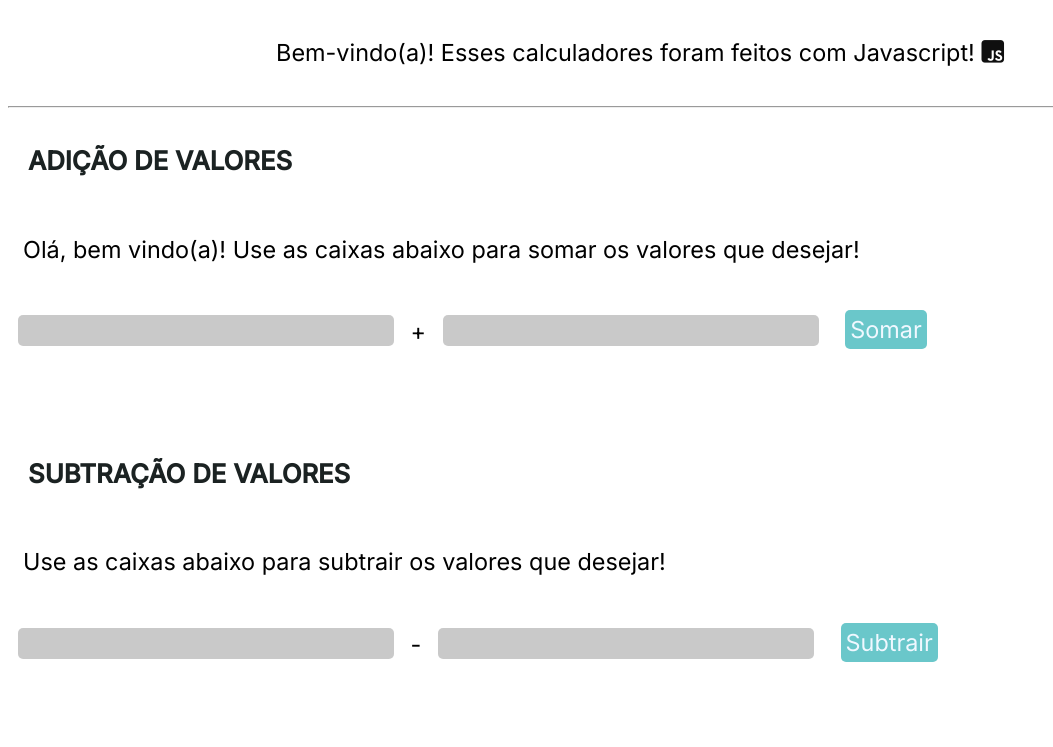
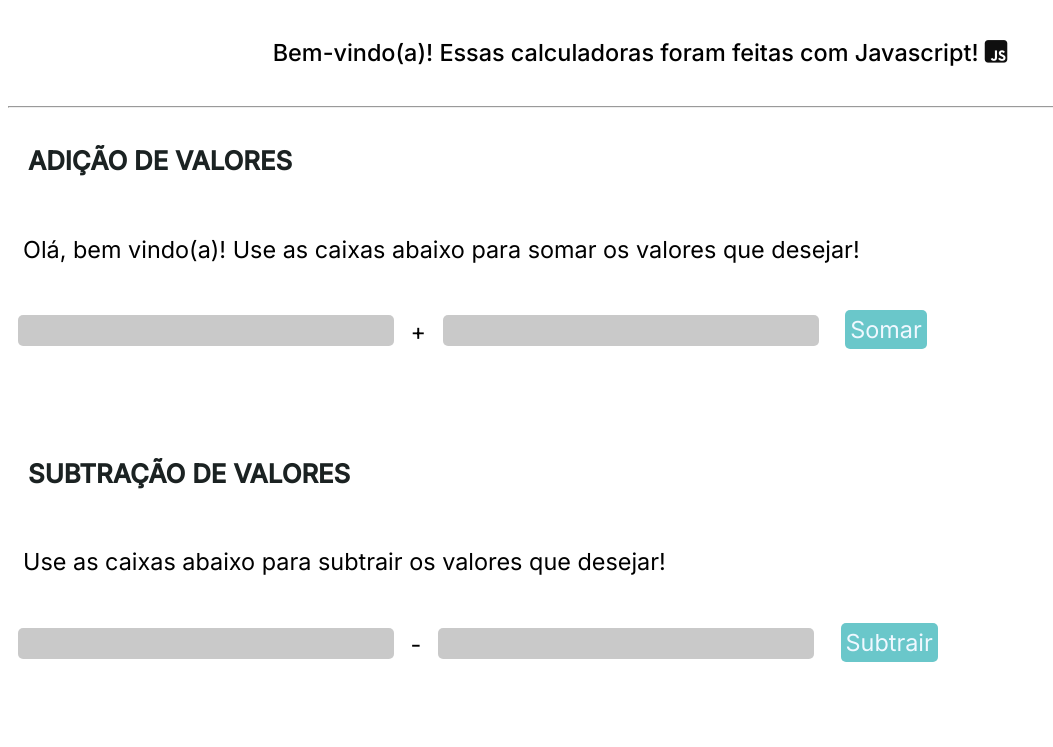
Before and after one commit to YasmiNin9/calculadorajs, a plain HTML site: page index.html in a window 1280 px wide. Shown: the top 747 px of the page, without its empty margins (0-1053 px from the left). Drawn offline with Linux system fonts and the light colour scheme.

Commit message:
Update index

```diff
--- a/index.html
+++ b/index.html
@@ -13,7 +13,7 @@
 
     <main>
         <div class="calculo soma">
-            <p class="wlc"> Bem-vindo(a)! Esses calculadores foram feitos com Javascript! <i class="fa-brands fa-square-js"></i></p>
+            <p class="wlc"> Bem-vindo(a)! Essas calculadoras foram feitas com Javascript! <i class="fa-brands fa-square-js"></i></p>
             <hr>
             <h1> Adição de Valores </h1>
             <p> Olá, bem vindo(a)! Use as caixas abaixo para somar os valores que desejar!</p>
--- a/style.css
+++ b/style.css
@@ -39,6 +39,7 @@ body {
 
 .wlc {
     text-align: center;
+    font-weight: 500;
 }
 
 .box {
```
